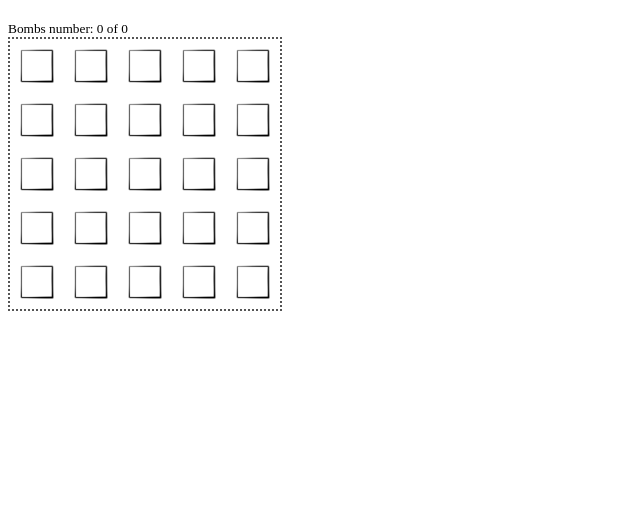
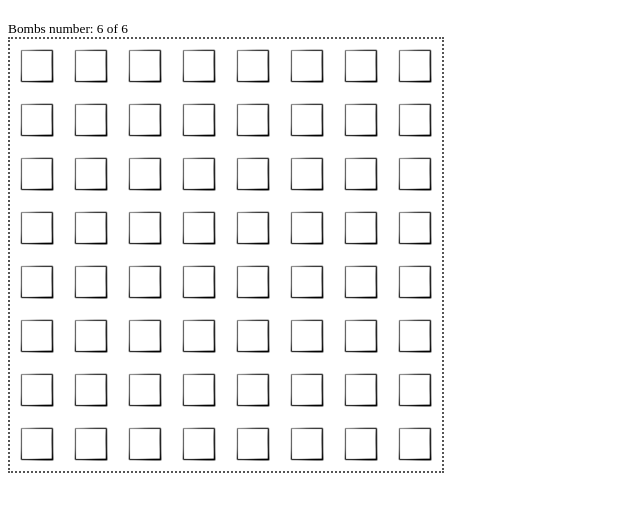
Before and after one commit to riquena969/minesweeper, a plain HTML site: page index.html in a window 1280 px wide. Shown: the part 88-600 px from the top of the page, without its empty margins (0-640 px from the left). Drawn offline with Linux system fonts and the light colour scheme.

Commit message:
Fixed difficulty and area of the game

```diff
--- a/index.html
+++ b/index.html
@@ -64,11 +64,11 @@
         startGame();
 
         function startGame() {
-            this.width            = 5;
-            this.height           = 5;
+            this.width            = 8;
+            this.height           = 8;
             this.bombsNumber      = 0;
             this.bombMaps         = [];
-            this.difficulty       = 5;
+            this.difficulty       = 15;
             this.mark             = true;
             this.gameover         = false;
 
```
